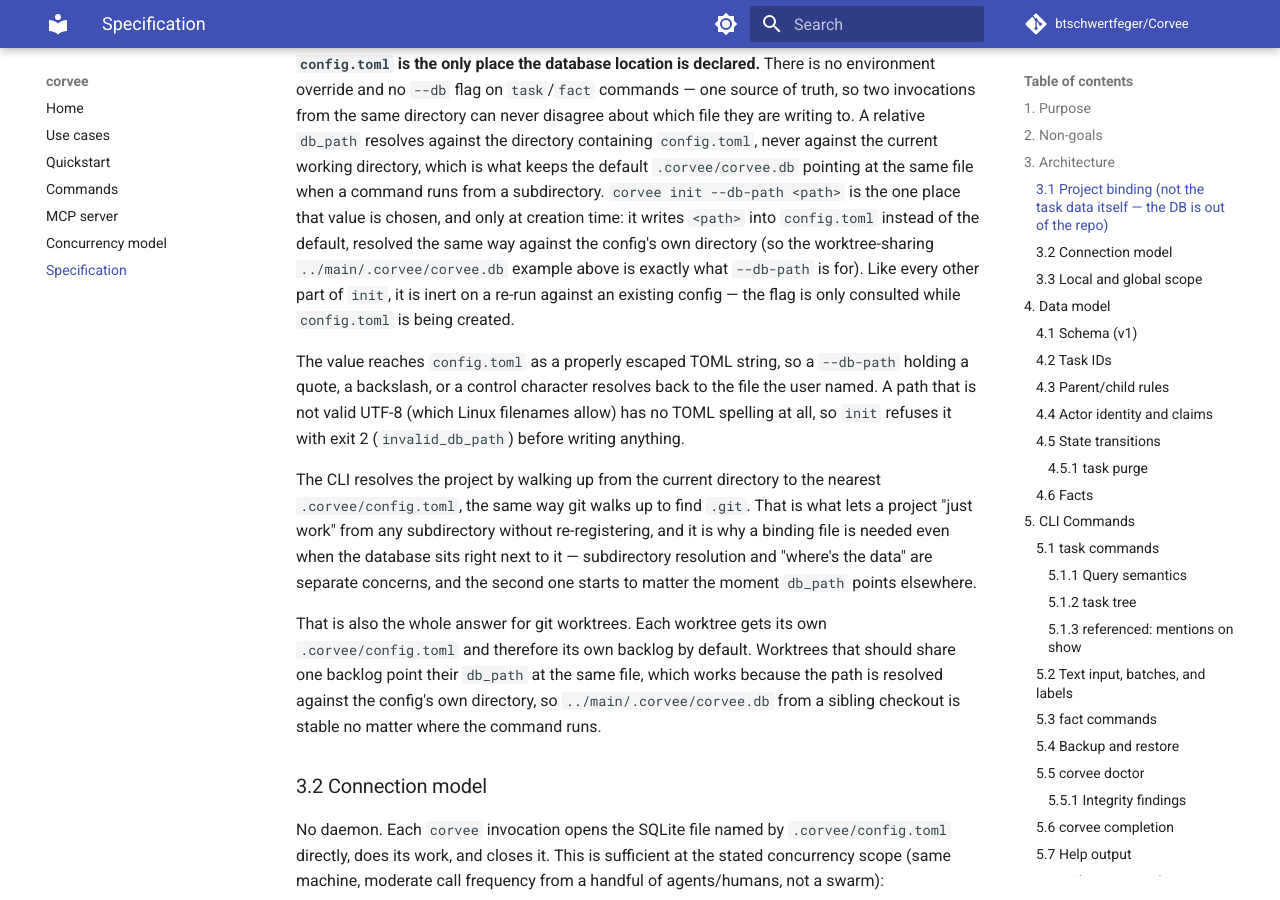
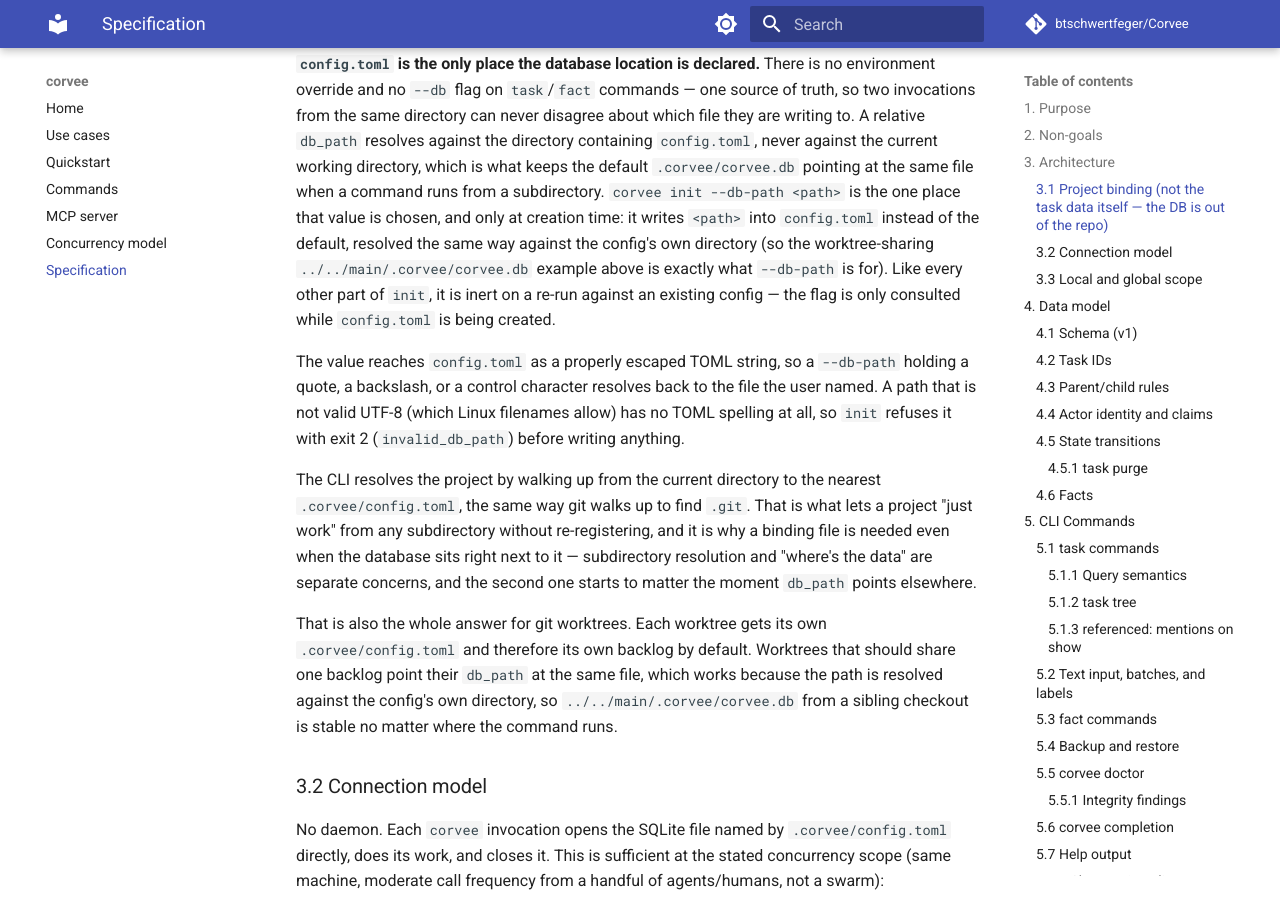
Before and after one commit to btschwertfeger/Corvee, an MkDocs documentation site: the page built from docs/spec.md, in a window 1280 px wide and 900 px high, scrolled down 1511 px. Built offline with MkDocs 1.6.1 and Material for MkDocs 9.7.7, drawn with Linux system fonts in a browser that asks for light colours; comment, search, counter and statistics services are not loaded.

```diff
--- a/docs/spec.md
+++ b/docs/spec.md
@@ -73,7 +73,7 @@ against the current working directory, which is what keeps the default
 subdirectory. `corvee init --db-path <path>` is the one place that value is
 chosen, and only at creation time: it writes `<path>` into `config.toml`
 instead of the default, resolved the same way against the config's own
-directory (so the worktree-sharing `../main/.corvee/corvee.db` example
+directory (so the worktree-sharing `../../main/.corvee/corvee.db` example
 above is exactly what `--db-path` is for). Like every other part of `init`,
 it is inert on a re-run against an existing config — the flag is only
 consulted while `config.toml` is being created.
@@ -96,7 +96,7 @@ That is also the whole answer for git worktrees. Each worktree gets its own
 `.corvee/config.toml` and therefore its own backlog by default. Worktrees
 that should share one backlog point their `db_path` at the same file, which
 works because the path is resolved against the config's own directory, so
-`../main/.corvee/corvee.db` from a sibling checkout is stable no matter
+`../../main/.corvee/corvee.db` from a sibling checkout is stable no matter
 where the command runs.
 
 ### 3.2 Connection model
```
Also changed, not shown: 1 other file.
